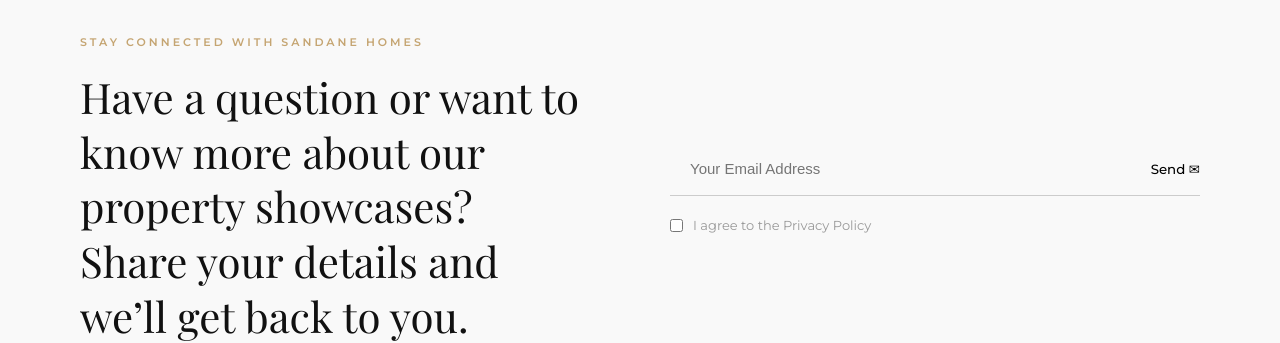
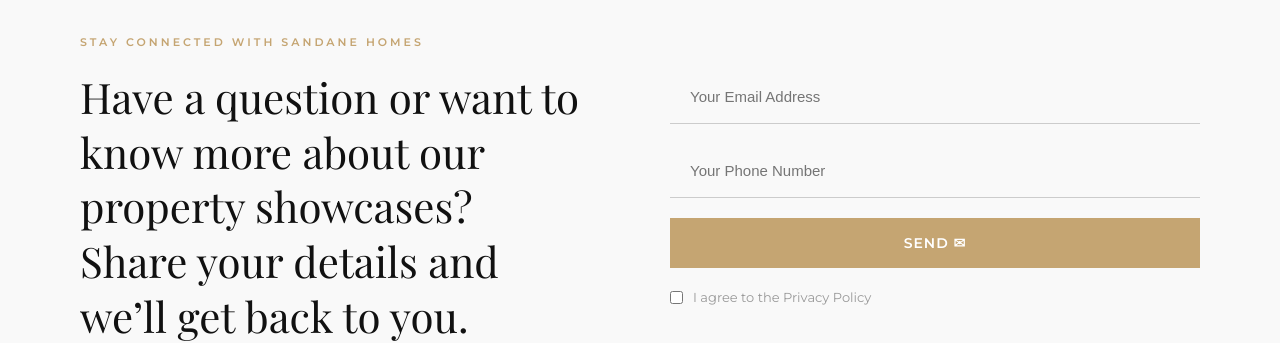
Before and after one commit to viratco/sandanehomes, a React (Vite) app: page / in a window 1280 px wide. Shown: the part 9339-9682 px from the top of the page. Built offline with nearby package versions, Linux system fonts and the light colour scheme; a web font is replaced by a local one.

Commit message:
Add phone number field to footer contact form

```diff
--- a/src/components/Footer.jsx
+++ b/src/components/Footer.jsx
@@ -3,11 +3,17 @@ import React, { useState } from 'react';
 
 const Footer = () => {
     const [email, setEmail] = useState('');
+    const [phone, setPhone] = useState('');
     const [agreed, setAgreed] = useState(false);
 
     const sendEmail = () => {
         if (!email) {
             alert('Please enter your email');
+            return;
+        }
+
+        if (!phone) {
+            alert('Please enter your phone number');
             return;
         }
 
@@ -25,14 +31,16 @@ const Footer = () => {
             },
             body: JSON.stringify({
                 email: email,
-                _subject: "New Subscription from Sandane Homes Website!",
-                message: "A new user has subscribed via the footer form."
+                phone: phone,
+                _subject: "New Contact from Sandane Homes Website!",
+                message: `New contact submission:\nEmail: ${email}\nPhone: ${phone}`
             })
         })
             .then(response => response.json())
             .then(data => {
-                alert('Thank you! You have successfully subscribed.');
+                alert('Thank you! We will get back to you shortly.');
                 setEmail('');
+                setPhone('');
                 setAgreed(false);
             })
             .catch(error => {
@@ -84,6 +92,7 @@ const Footer = () => {
 
                     {/* RIGHT FORM */}
                     <div style={{ flex: 1, maxWidth: '600px' }}>
+                        {/* Email Input */}
                         <div style={{ position: 'relative', marginBottom: '20px' }}>
                             <input
                                 type="email"
@@ -92,7 +101,7 @@ const Footer = () => {
                                 onChange={(e) => setEmail(e.target.value)}
                                 style={{
                                     width: '100%',
-                                    padding: '18px 140px 18px 20px',
+                                    padding: '18px 20px',
                                     backgroundColor: 'transparent',
                                     border: 'none',
                                     borderBottom: '1px solid #ccc',
@@ -100,19 +109,46 @@ const Footer = () => {
                                     outline: 'none'
                                 }}
                             />
+                        </div>
 
+                        {/* Phone Input */}
+                        <div style={{ position: 'relative', marginBottom: '20px' }}>
+                            <input
+                                type="tel"
+                                placeholder="Your Phone Number"
+                                value={phone}
+                                onChange={(e) => setPhone(e.target.value)}
+                                style={{
+                                    width: '100%',
+                                    padding: '18px 20px',
+                                    backgroundColor: 'transparent',
+                                    border: 'none',
+                                    borderBottom: '1px solid #ccc',
+                                    fontSize: '15px',
+                                    outline: 'none'
+                                }}
+                            />
+                        </div>
+
+                        {/* Send Button */}
+                        <div style={{ marginBottom: '20px' }}>
                             <button
                                 onClick={sendEmail}
                                 style={{
-                                    position: 'absolute',
-                                    right: 0,
-                                    top: '50%',
-                                    transform: 'translateY(-50%)',
-                                    background: 'transparent',
+                                    width: '100%',
+                                    padding: '16px',
+                                    background: '#C5A572',
                                     border: 'none',
+                                    color: '#fff',
+                                    fontSize: '14px',
+                                    fontWeight: '600',
                                     cursor: 'pointer',
-                                    fontWeight: '500'
+                                    textTransform: 'uppercase',
+                                    letterSpacing: '1px',
+                                    transition: 'all 0.3s ease'
                                 }}
+                                onMouseOver={(e) => e.currentTarget.style.background = '#a88d5f'}
+                                onMouseOut={(e) => e.currentTarget.style.background = '#C5A572'}
                             >
                                 Send ✉
                             </button>
```
